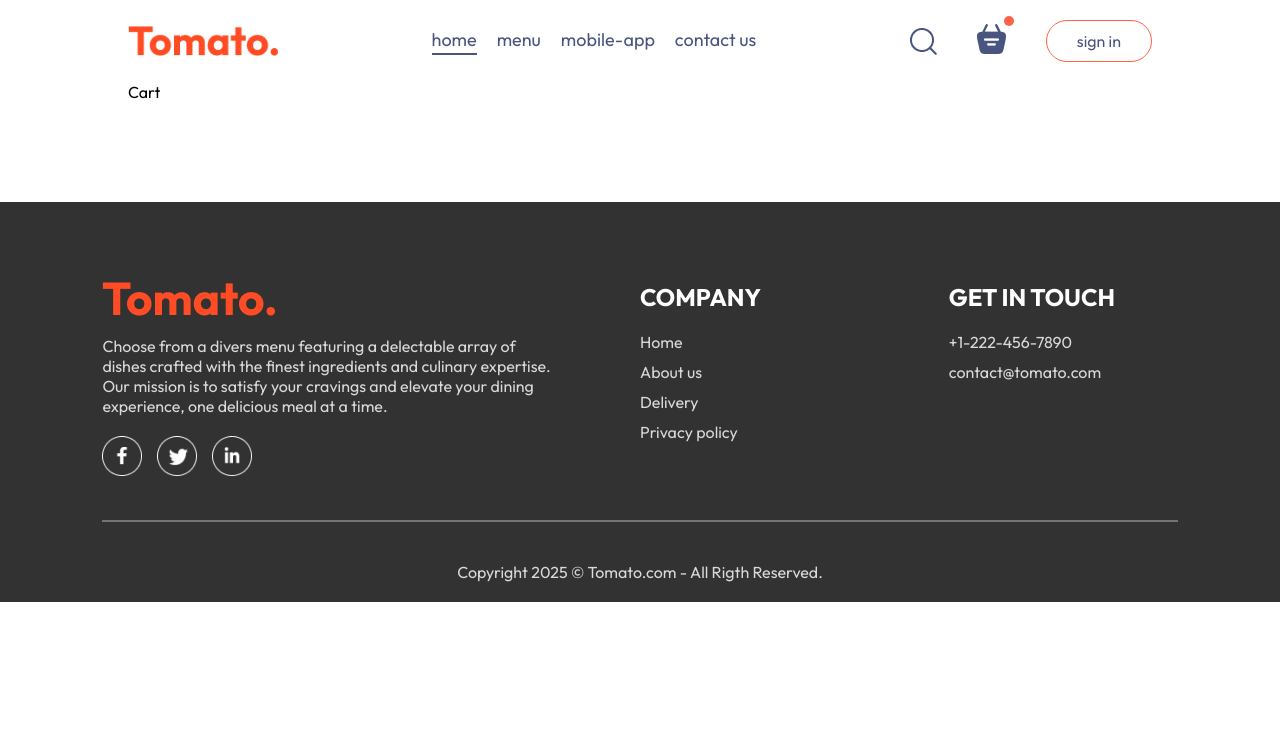
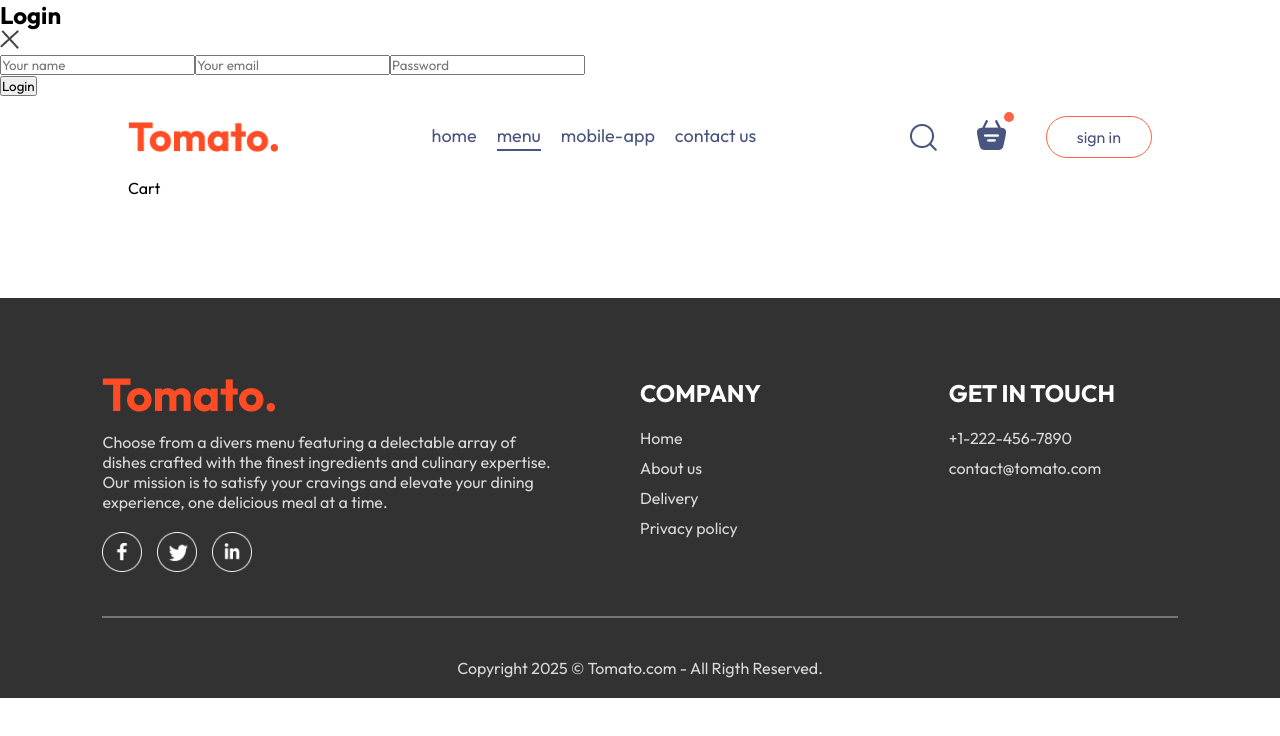
Before and after one commit to LenaM777/tomato-delivery, a React (Vite) app in the folder frontend/: page /cart in a window 1280 px wide. Both pictures are taken after a click on the button "sign in". Shown: the top 736 px of the page. Built offline with nearby package versions, Linux system fonts and the light colour scheme.

Commit message:
feat: Create Login Popup components with base structure and initial state

```diff
--- a/frontend/src/App.jsx
+++ b/frontend/src/App.jsx
@@ -1,16 +1,20 @@
-import React from "react";
+import React, { useState } from "react";
 import Navbar from "./components/Navbar/Navbar";
 import { Route, Routes } from "react-router-dom";
 import Home from "./pages/Home/Home";
 import Cart from "./pages/Cart/Cart";
 import PlaceOrder from "./pages/PlaceOrder/PlaceOrder";
 import Footer from "./components/Footer/Footer";
+import LoginPopup from "./components/LoginPopup/LoginPopup";
 
 const App = () => {
+  const [showLogin, setShowLogin] = useState(false);
+
   return (
     <>
+      {showLogin ? <LoginPopup setShowLogin={setShowLogin} /> : <></>}
       <div className="app">
-        <Navbar />
+        <Navbar setShowLogin={setShowLogin} />
         <Routes>
           <Route path="/" element={<Home />} />
           <Route path="/cart" element={<Cart />} />
--- /dev/null
+++ b/frontend/src/components/LoginPopup/LoginPopup.jsx
@@ -0,0 +1,30 @@
+import React, { useState } from "react";
+import "./LoginPopup.css";
+import { assets } from "../../assets/assets";
+
+const LoginPopup = ({ setShowLogin }) => {
+  const [currState, setCurrState] = useState("Login");
+
+  return (
+    <div className="login-popup">
+      <form className="login-popup__container">
+        <div className="login-popup__title">
+          <h2>{currState}</h2>
+          <img
+            onClick={() => setShowLogin(false)}
+            src={assets.cross_icon}
+            alt=""
+          />
+        </div>
+        <div className="login-popup__inputs">
+          <input type="text" placeholder="Your name" required />
+          <input type="email" placeholder="Your email" required />
+          <input type="password" placeholder="Password" required />
+        </div>
+        <button>{currState === "Sign Up" ? "Create account" : "Login"}</button>
+      </form>
+    </div>
+  );
+};
+
+export default LoginPopup;
--- a/frontend/src/components/Navbar/Navbar.jsx
+++ b/frontend/src/components/Navbar/Navbar.jsx
@@ -3,8 +3,8 @@
 import { assets } from "../../assets/assets";
 import { Link } from "react-router-dom";
 
-const Navbar = () => {
-  const [menu, setMenu] = useState("home");
+const Navbar = ({ setShowLogin }) => {
+  const [menu, setMenu] = useState("menu");
 
   return (
     <div className="navbar">
@@ -45,7 +45,9 @@
           <img src={assets.basket_icon} alt="basket" />
           <div className="dot"></div>
         </div>
-        <button className="navbar__button">sign in</button>
+        <button onClick={() => setShowLogin(true)} className="navbar__button">
+          sign in
+        </button>
       </div>
     </div>
   );
```
Also changed, not shown: frontend/src/components/LoginPopup/LoginPopup.css (added).
